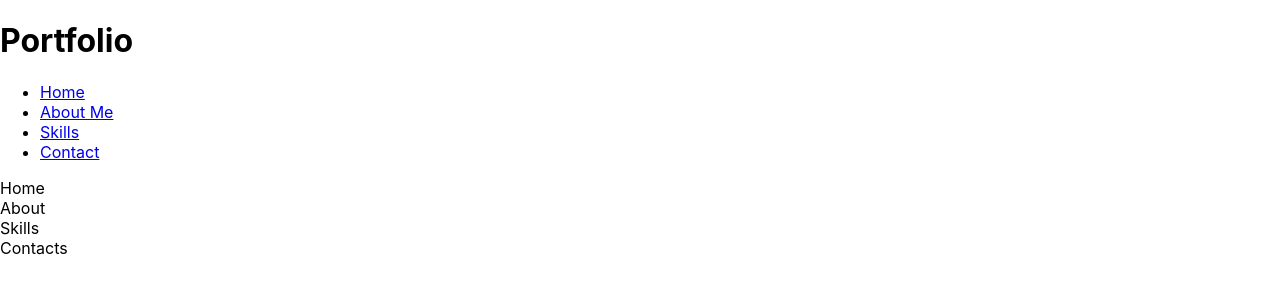
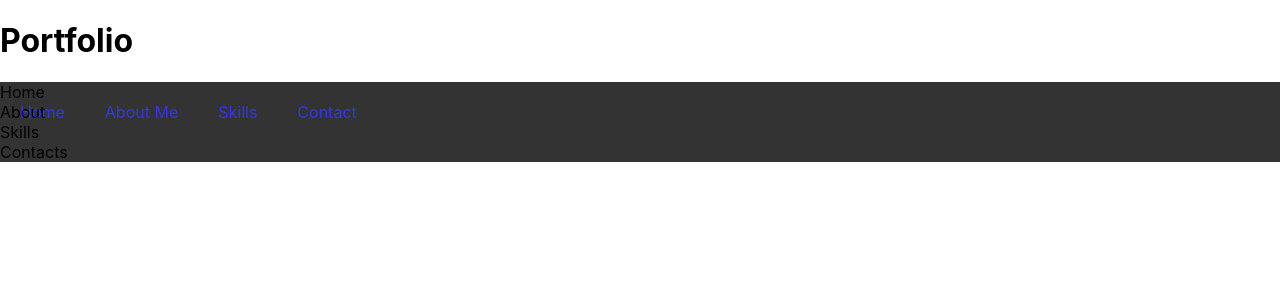
Before and after one commit to scarter31191/portfolio, a React (Create React App) app in the folder portfolio/: page / in a window 1280 px wide. Shown: the top 300 px of the page. Built offline with nearby package versions, Linux system fonts and the light colour scheme.

Commit message:
created simple css

```diff
--- a/portfolio/src/components/NavBar/NavBar.js
+++ b/portfolio/src/components/NavBar/NavBar.js
@@ -1,6 +1,8 @@
+import classes from "./NavBar.module.css";
+
 const NavBar = () => {
     return (
-        <div>
+        <div className={classes.NavBar}>
             <nav>
                 <ul>
                     <li>
```
